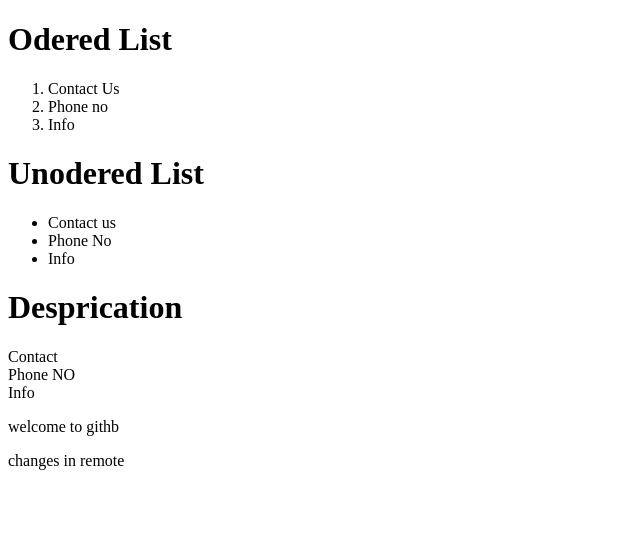
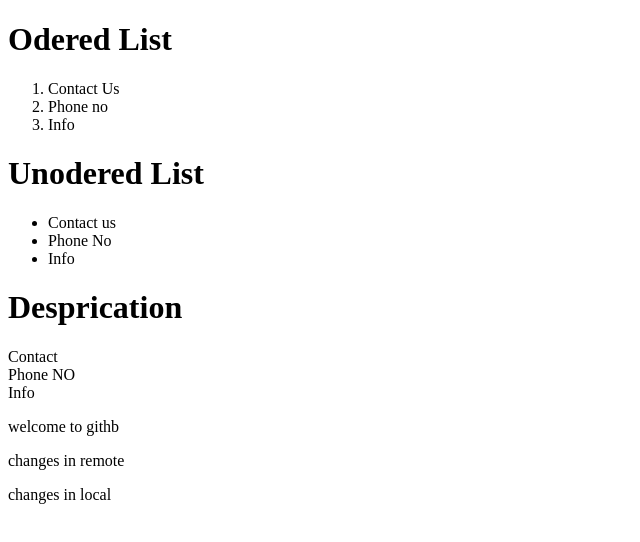
Before and after one commit to yahya-khan-33/yahya24, a plain HTML site: page a.html in a window 1280 px wide. Shown: the whole page, without its empty margins (0-640 px from the left). Drawn offline with Linux system fonts and the light colour scheme.

Commit message:
Update a.html

```diff
--- a/a.html
+++ b/a.html
@@ -30,7 +30,9 @@ welcome to githb
   <p>
     changes in remote
   </p>
-
+    <p>
+      changes in local
+  </p>
 
 </body>
 
```
